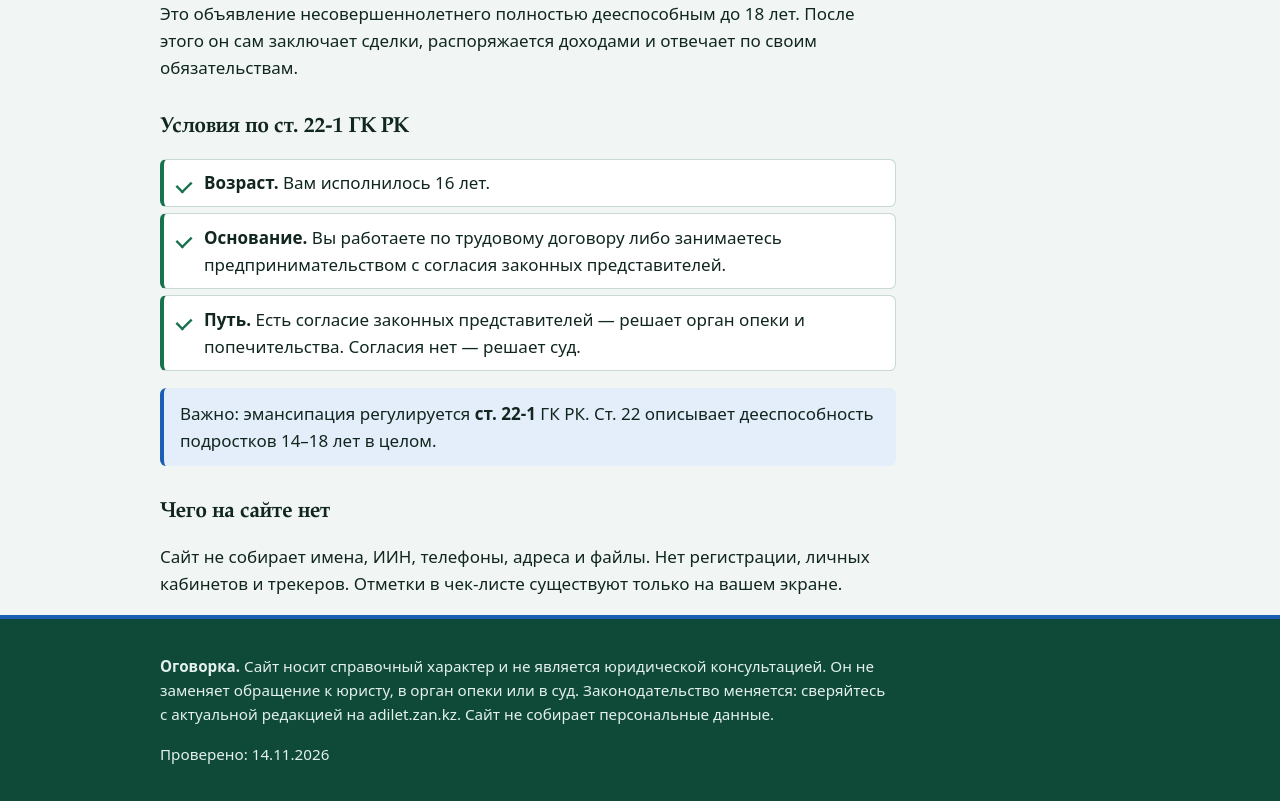
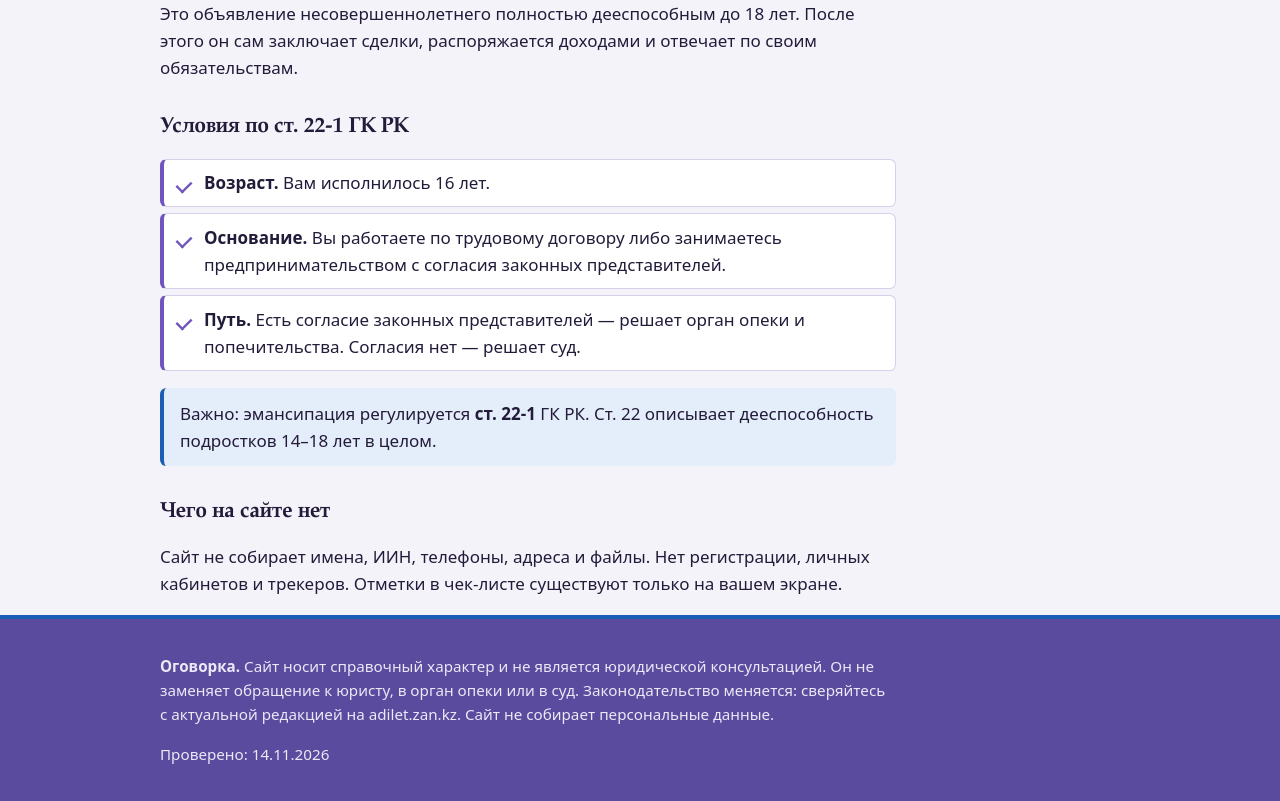
Before and after one commit to damelizhusupbekova-del/ai_project, a plain HTML site: page index.html in a window 1280 px wide. Shown: the part 438-1239 px from the top of the page. Drawn offline with Linux system fonts and the light colour scheme.

Commit message:
вторая версия
смена цветокора

```diff
--- a/style.css
+++ b/style.css
@@ -1,18 +1,18 @@
 :root{
-  --bg:#F1F6F4;--surface:#fff;--ink:#10261F;--muted:#4A6159;--line:#C7D9D1;
-  --brand:#0F4A38;--brand-ink:#fff;--accent:#1A5FB4;--accent-ink:#fff;--ok:#17724F;
-  --soft:#E1F0E9;--blue-soft:#E4EEFA;--warn-bg:#FFF3D2;--warn-ink:#5A4300;--bad-bg:#FBE4E1;--bad-ink:#7A1D14;
+  --bg:#F5F3FA;--surface:#fff;--ink:#231B3A;--muted:#5B5470;--line:#D8D0EA;
+  --brand:#5B4B9E;--brand-ink:#fff;--accent:#1A5FB4;--accent-ink:#fff;--ok:#6F55BD;
+  --soft:#EDE8F8;--blue-soft:#E4EEFA;--warn-bg:#FFF3D2;--warn-ink:#5A4300;--bad-bg:#FBE4E1;--bad-ink:#7A1D14;
   --serif:"Iowan Old Style","Palatino Linotype",Palatino,Georgia,serif;
   --sans:system-ui,-apple-system,"Segoe UI",Roboto,Arial,sans-serif;
   color-scheme:light}
 @media (prefers-color-scheme:dark){:root:not([data-theme="light"]){
-  --bg:#09181A;--surface:#10272A;--ink:#E3F0EC;--muted:#9CB8B0;--line:#24433F;
-  --brand:#0B2A24;--accent:#6AA9F0;--accent-ink:#06121F;--ok:#5CC9A0;
-  --soft:#14352F;--blue-soft:#102A44;--warn-bg:#3A2F0B;--warn-ink:#F2DC9B;--bad-bg:#43201C;--bad-ink:#F5B8B0;color-scheme:dark}}
+  --bg:#14101F;--surface:#1E1830;--ink:#ECE8F6;--muted:#B0A8C8;--line:#3A3158;
+  --brand:#2A2145;--accent:#6AA9F0;--accent-ink:#06121F;--ok:#B79CF0;
+  --soft:#2B2348;--blue-soft:#102A44;--warn-bg:#3A2F0B;--warn-ink:#F2DC9B;--bad-bg:#43201C;--bad-ink:#F5B8B0;color-scheme:dark}}
 :root[data-theme="dark"]{
-  --bg:#09181A;--surface:#10272A;--ink:#E3F0EC;--muted:#9CB8B0;--line:#24433F;
-  --brand:#0B2A24;--accent:#6AA9F0;--accent-ink:#06121F;--ok:#5CC9A0;
-  --soft:#14352F;--blue-soft:#102A44;--warn-bg:#3A2F0B;--warn-ink:#F2DC9B;--bad-bg:#43201C;--bad-ink:#F5B8B0;color-scheme:dark}
+  --bg:#14101F;--surface:#1E1830;--ink:#ECE8F6;--muted:#B0A8C8;--line:#3A3158;
+  --brand:#2A2145;--accent:#6AA9F0;--accent-ink:#06121F;--ok:#B79CF0;
+  --soft:#2B2348;--blue-soft:#102A44;--warn-bg:#3A2F0B;--warn-ink:#F2DC9B;--bad-bg:#43201C;--bad-ink:#F5B8B0;color-scheme:dark}
 *{box-sizing:border-box}
 html{scroll-padding-top:4.5rem;-webkit-text-size-adjust:100%}
 body{margin:0;background:var(--bg);color:var(--ink);font:1.0625rem/1.6 var(--sans);overflow-wrap:break-word}
@@ -49,7 +49,7 @@ a{color:var(--accent)}
 .steps{counter-reset:s;list-style:none;padding:0}
 .steps li{counter-increment:s;position:relative;padding:.25rem 0 1.1rem 3.2rem;border-left:2px solid var(--line);margin-left:1.05rem}
 .steps li::before{content:counter(s);position:absolute;left:-1.1rem;top:0;width:2.2rem;height:2.2rem;border-radius:50%;background:var(--brand);color:#fff;font-weight:700;display:grid;place-items:center}
-:root[data-theme="dark"] .steps li::before{background:var(--ok);color:#06231A}
+:root[data-theme="dark"] .steps li::before{background:var(--ok);color:#1A1030}
 .q{border:1px solid var(--line);background:var(--surface);border-radius:.6rem;padding:1rem;margin:0 0 1rem}
 .q legend{font-weight:700;padding:0 .4rem;display:flex;gap:.6rem;align-items:center}
 .n{display:inline-grid;place-items:center;width:1.8rem;height:1.8rem;border-radius:50%;background:var(--brand);color:#fff;font-size:.95rem;flex:none}
@@ -78,7 +78,7 @@ th,td{padding:.7rem .8rem;text-align:left;vertical-align:top;border-bottom:1px s
 thead th{background:var(--brand);color:#fff}
 tbody th{background:var(--soft)}
 .src li{margin:.8rem 0}
-.foot{background:var(--brand);color:#E3F0EC;padding:1.25rem 0;font-size:.95rem;border-top:4px solid var(--accent)}
+.foot{background:var(--brand);color:#ECE8F6;padding:1.25rem 0;font-size:.95rem;border-top:4px solid var(--accent)}
 .foot a{color:#fff}
 @media (max-width:30rem){.seg{grid-template-columns:1fr}.brand{font-size:1.05rem}.tabs a{padding:.4rem .5rem;font-size:.95rem}}
 @media (prefers-reduced-motion:reduce){*{transition:none!important}}
```
Also changed, not shown: index.html (line endings or trailing spaces).
